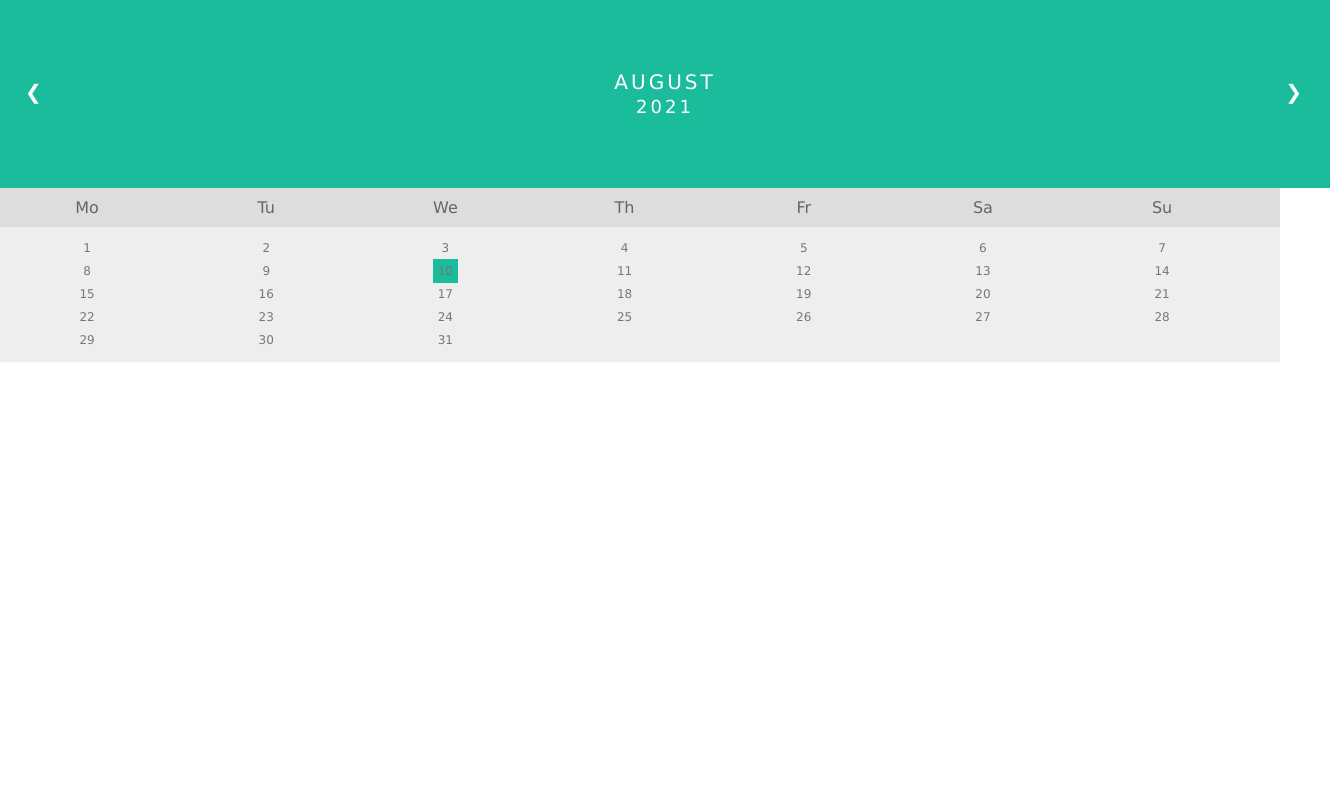
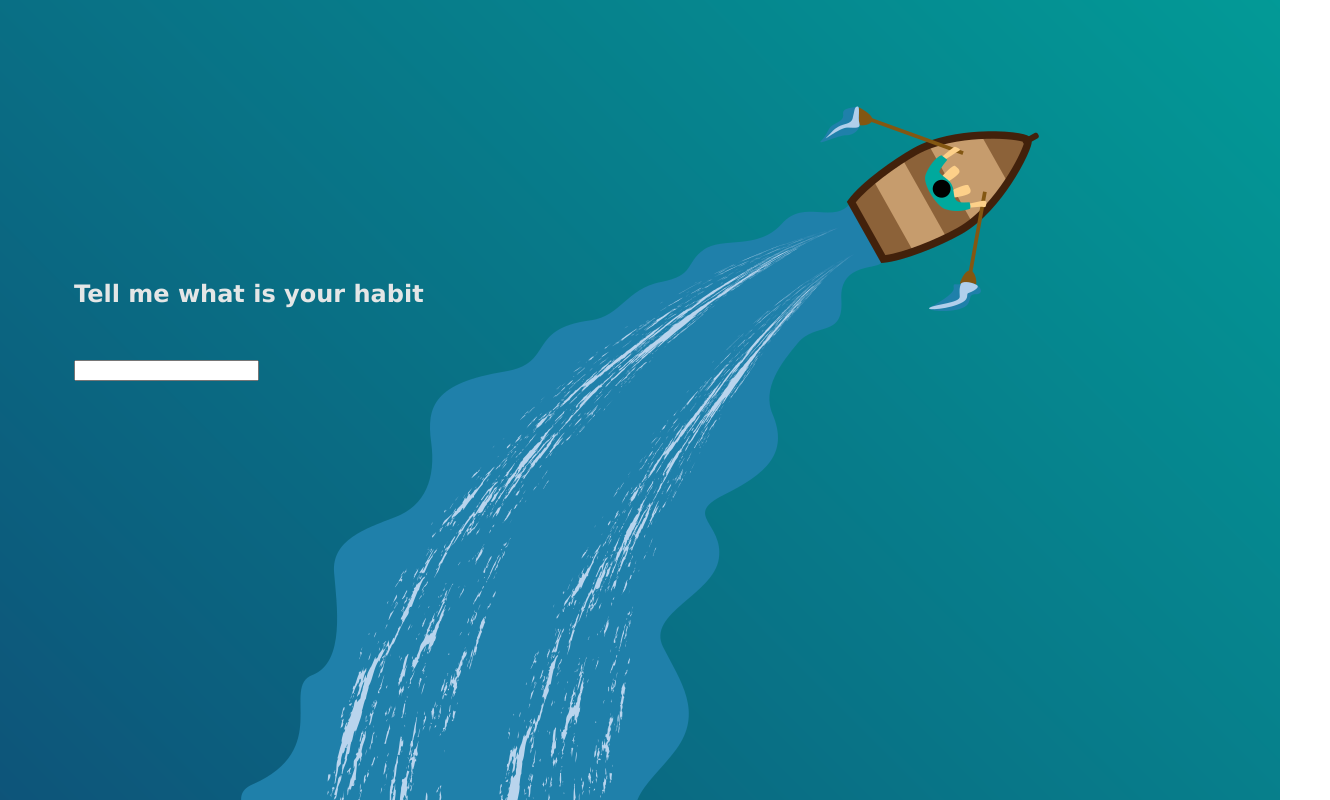
Before and after one commit to KamilRozanski/habits, a plain HTML site: page habits-calendar.html in a window 1280 px wide. Shown: the whole page, 1330 px wide, since content can reach past the window. Drawn offline with Linux system fonts and the light colour scheme.

Commit message:
section welcome in progres

```diff
--- a/habits-calendar.css
+++ b/habits-calendar.css
@@ -5,6 +5,32 @@ body {
 	font-family: Verdana, sans-serif;
 	margin: 0px;
 	padding: 0px;
+}
+.welcome {
+	position: relative;
+	top: 0px;
+	right: 0px;
+	background-image: url(img/welcome.png);
+	background-position: center;
+	/* background-attachment: fixed; */
+	height: 100vh;
+}
+.welcome__header {
+	top: 35vh;
+	left: 5vw;
+	margin: 0 10px;
+	color: rgb(228, 230, 230);
+	position: absolute;
+}
+.welcome__input {
+	position: absolute;
+	top: 45vh;
+	left: 5vw;
+	margin: 0 10px;
+}
+
+.calendar {
+	display: none;
 }
 
 /* Month header */
--- a/habits-calendar.html
+++ b/habits-calendar.html
@@ -10,6 +10,17 @@
 </head>
 
 <body>
+
+    <section class="welcome">
+        <h1 class="welcome__header">Tell me what is your habit</h1>
+        <p class="welcome__input">
+            <label></label>
+            <input name="habit" >
+            </label>
+        </p>
+
+    </section>
+    <section class="calendar">
         <div class="month">
             <ul>
                 <li class="prev">&#10094;</li>
@@ -60,10 +71,8 @@
             <li>29</li>
             <li>30</li>
             <li>31</li>
-
-
-
         </ul>
+    </section>
 
 
     <script src="habits.js"></script>
--- a/habits-welcome-page.html
+++ /dev/null
@@ -1,13 +0,0 @@
-<head>
-    <meta charset="UTF-8">
-    <meta name="viewport" content="width=device-width, initial-scale=1.0">
-    <meta http-equiv="X-UA-Compatible" content="ie=edge">
-    <title>Habits-Welcome</title>
-
-    <link rel="stylesheet" href="habits-welcome-page.css">
-</head>
-
-<body>
-    <p>test</p>
-    <script src="habits.js"></script>
-</body>
--- a/img/habits-welcome-page.css
+++ /dev/null
@@ -1,7 +0,0 @@
-body {
-	background-color: red;
-}
-
-p {
-	color: red;
-}
```
Also changed, not shown: img/welcome.png (renamed from img/boat-5889919.png). Lines whose indentation alone changed are shown as unchanged.
